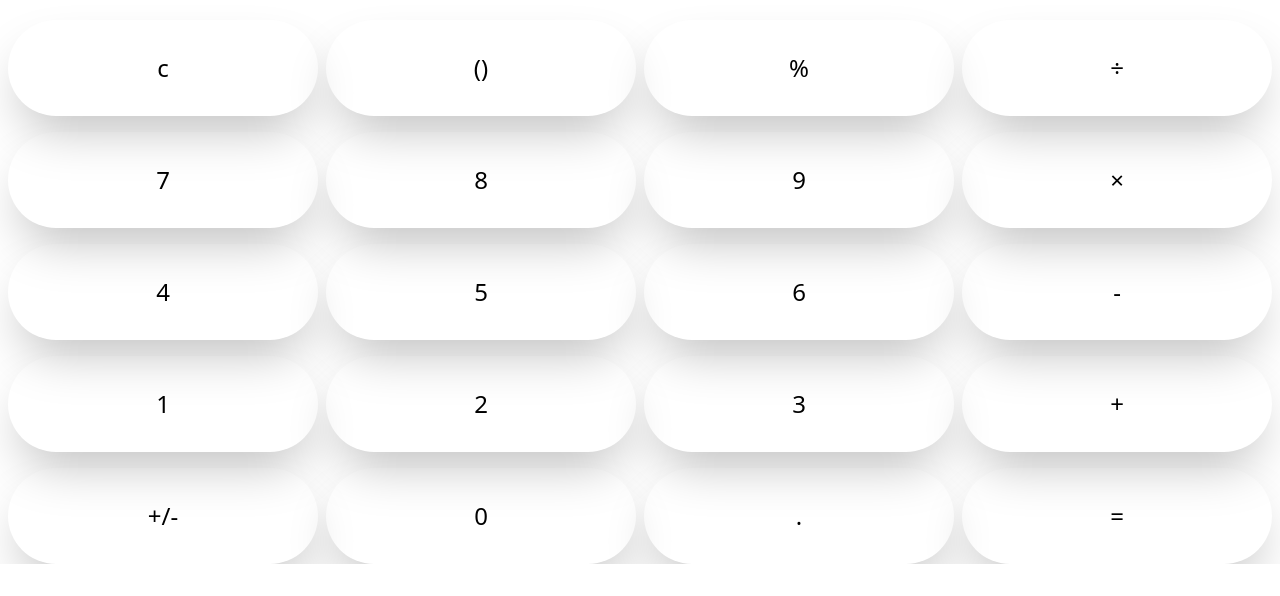
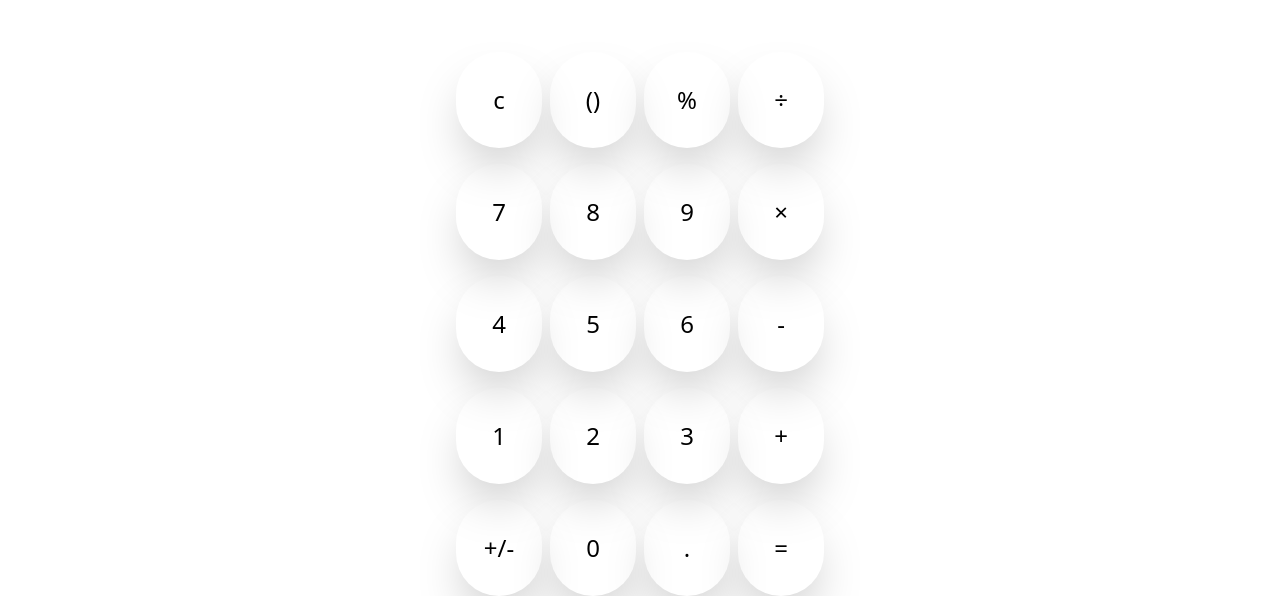
Before and after one commit to esipil/calculator, a React (Create React App) app: page / in a window 1280 px wide. Shown: the part 284-880 px from the top of the page. Before the commit the page ends 848 px from the top, so only its background shows below. Built offline with nearby package versions, Linux system fonts and the light colour scheme.

Commit message:
basic responsiveness

```diff
--- a/src/App.js
+++ b/src/App.js
@@ -1,21 +1,24 @@
+import { useState } from 'react';
 import './App.css';
 
 function App() {
+
+  const [clickedNumber, setClickedNumber] = useState([])
   return (
     <div className="App">
       <div className='h-screen w-full flex  justify-center place-items-center '>
-        <div className='w-full h-screen'>
-          <div className='h-48'></div>
+        <div className='w-full h-screen sm:mx-36 md:mx-40 lg:w-96'>
+          <div className='h-48 lg:mt-8'>{clickedNumber}</div>
           <div className=' h-24 flex'>
           </div>
           <div className=' h-24 flex  space-x-2 mx-2 mt-4'>
           <div className='w-1/4 h-full text-center flex justify-center place-items-center text-2xl rounded-full shadow-2xl' > c </div>
-            <div className='w-1/4 h-full  flex justify-center place-items-center text-2xl	rounded-full shadow-2xl'> ()</div>
+            <div className='w-1/4 h-full  flex justify-center place-items-center text-2xl	rounded-full shadow-2xl'>()</div>
             <div className='w-1/4 h-full  flex justify-center place-items-center text-2xl rounded-full shadow-2xl'>%</div>
             <div className='w-1/4 h-full  flex justify-center place-items-center text-2xl rounded-full shadow-2xl'>÷</div>
           </div>
           <div className='  h-24 flex flex  space-x-2 mx-2 mt-4'>
-          <div className='w-1/4 h-full  flex justify-center place-items-center text-2xl rounded-full shadow-2xl'>7</div>
+          <div className='w-1/4 h-full  flex justify-center place-items-center text-2xl rounded-full shadow-2xl' onClick={() => { setClickedNumber(...clickedNumber , 7 )}}>7</div>
             <div className='w-1/4 h-full  flex justify-center place-items-center text-2xl rounded-full shadow-2xl'>8</div>
             <div className='w-1/4 h-full  flex justify-center place-items-center text-2xl rounded-full shadow-2xl'>9</div>
             <div className='w-1/4 h-full flex justify-center place-items-center text-2xl rounded-full shadow-2xl'>×</div>
```
Also changed, not shown: public/index.html (+0 -21 lines).
